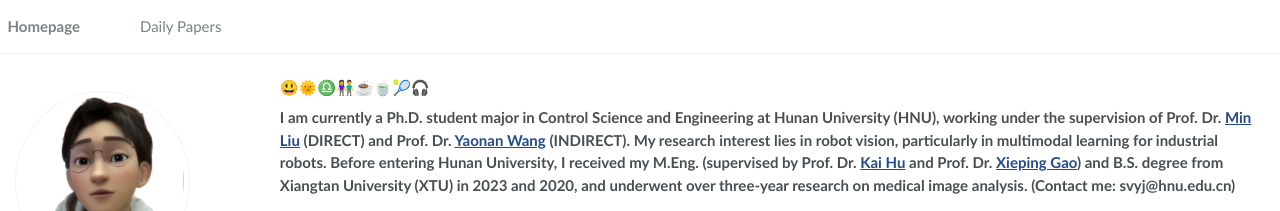
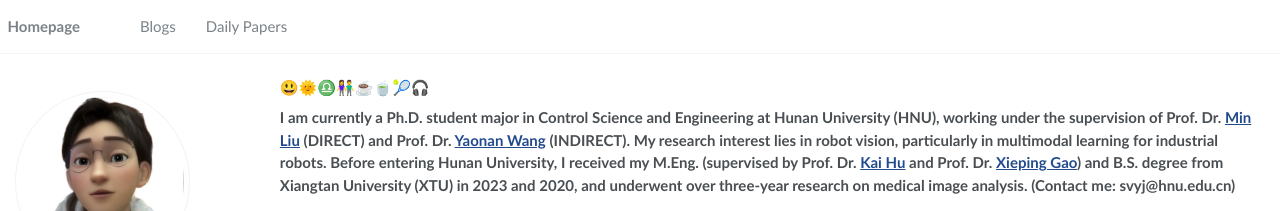
Before and after one commit to SvyJ/svyj.github.io, a Jekyll site: the page built from index.md, in a window 1280 px wide. Shown: the top 211 px of the page. Built offline with Jekyll 4.4.1, drawn with Linux system fonts in a browser that asks for light colours; some web fonts are replaced.

Commit message:
Update navigation.yml

```diff
--- a/_data/navigation.yml
+++ b/_data/navigation.yml
@@ -8,5 +8,7 @@
 #      Markdown formatted page while the second is generated using JSON.
 
 main:
+  - title: "Blogs"
+    url: https://svyj.github.io/blogs
   - title: "Daily Papers"
     url: https://svyj.github.io/daily-papers
```
